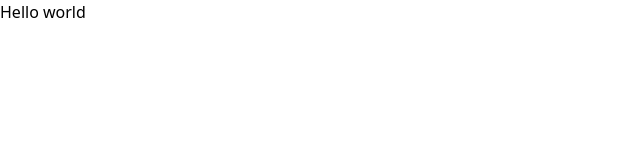
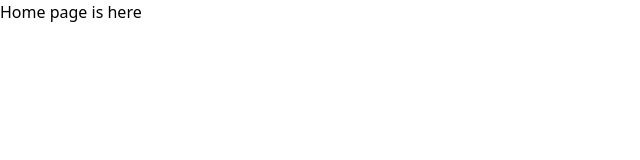
Before and after one commit to Rahmatullah2004/Portfolio, a Next.js app: page / in a window 1280 px wide. Shown: the top 160 px of the page, without its empty margins (0-640 px from the left). Built offline with nearby package versions, Linux system fonts and the light colour scheme.

Commit message:
develop is updated

```diff
--- a/src/app/page.tsx
+++ b/src/app/page.tsx
@@ -3,7 +3,7 @@
 export default function Home() {
   return (
     <div>
-      <h1>Hello world</h1>
+      <h1>Home page is here</h1>
     </div>
   );
 }
```
